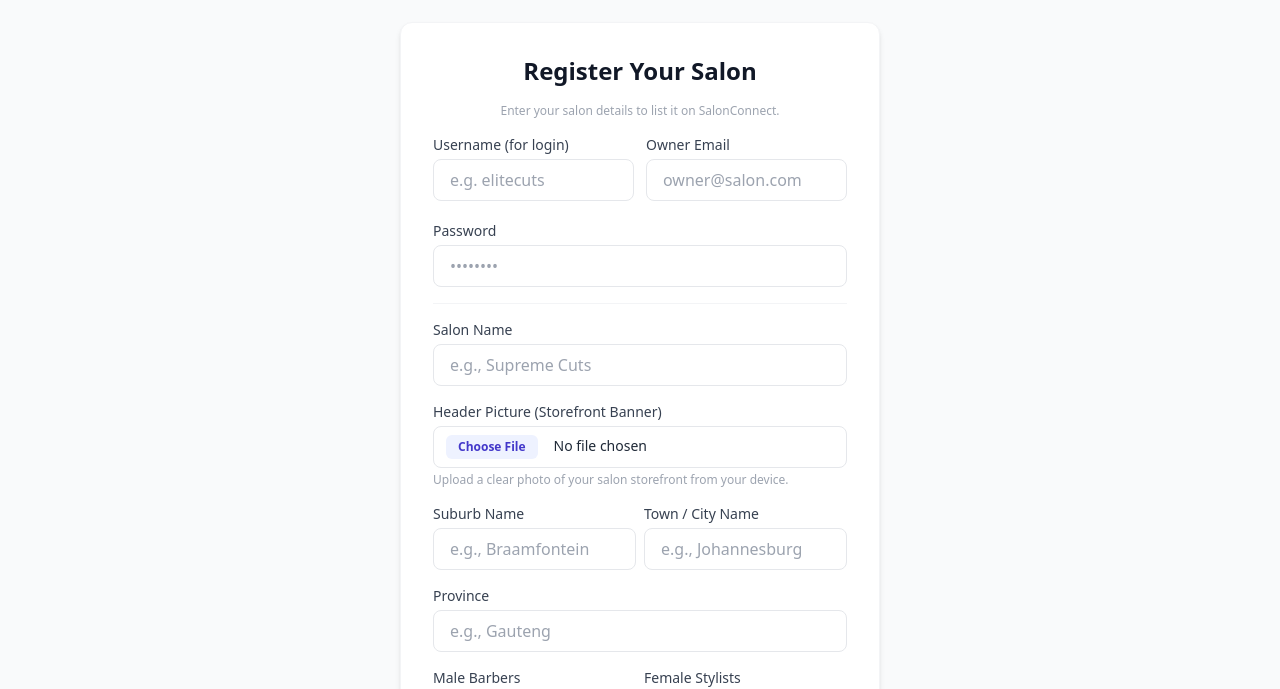
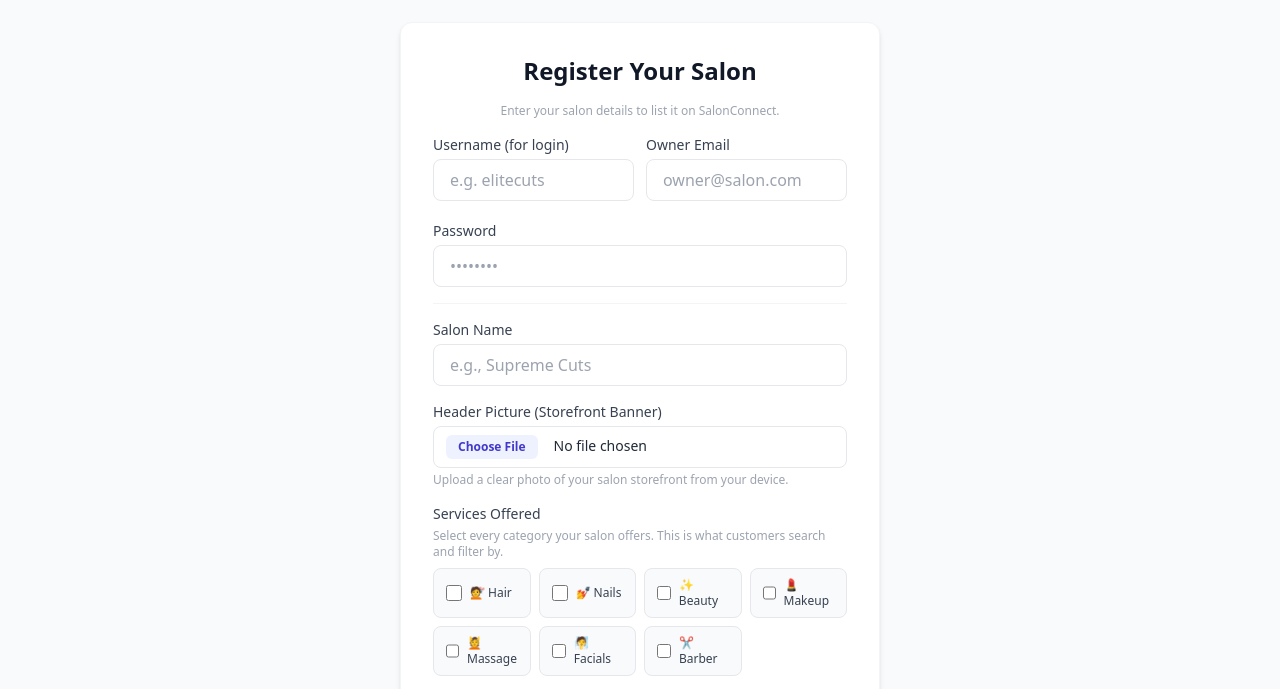
Before and after one commit to LESLEY-del/SALONCONNECT, a website: page register.html in a window 1280 px wide. Shown: the part 66-755 px from the top of the page. Drawn offline with nearby package versions, Linux system fonts and the light colour scheme.

Commit message:
Update register.html

```diff
--- a/register.html
+++ b/register.html
@@ -56,6 +56,43 @@
                     <label class="block text-sm font-medium text-gray-700">Header Picture (Storefront Banner)</label>
                     <input type="file" id="header-image-file" accept="image/*" required class="mt-1 w-full px-3 py-2 border rounded-lg outline-none focus:ring-2 focus:ring-indigo-500 text-sm file:mr-4 file:py-1 file:px-3 file:rounded-md file:border-0 file:text-xs file:font-semibold file:bg-indigo-50 file:text-indigo-700 hover:file:bg-indigo-100">
                     <p class="text-xs text-gray-400 mt-1">Upload a clear photo of your salon storefront from your device.</p>
+                </div>
+
+                <!-- Services Offered -->
+                <div>
+                    <label class="block text-sm font-medium text-gray-700 mb-1">Services Offered</label>
+                    <p class="text-xs text-gray-400 mb-2">Select every category your salon offers. This is what customers search and filter by.</p>
+                    <div class="grid grid-cols-2 sm:grid-cols-4 gap-2">
+                        <label class="flex items-center space-x-2 bg-gray-50 border border-gray-200 rounded-lg px-3 py-2 cursor-pointer text-xs font-medium text-gray-700 hover:bg-indigo-50 hover:border-indigo-200 transition">
+                            <input type="checkbox" name="services" value="hair" class="service-checkbox w-4 h-4 text-indigo-600 rounded">
+                            <span>💇 Hair</span>
+                        </label>
+                        <label class="flex items-center space-x-2 bg-gray-50 border border-gray-200 rounded-lg px-3 py-2 cursor-pointer text-xs font-medium text-gray-700 hover:bg-indigo-50 hover:border-indigo-200 transition">
+                            <input type="checkbox" name="services" value="nails" class="service-checkbox w-4 h-4 text-indigo-600 rounded">
+                            <span>💅 Nails</span>
+                        </label>
+                        <label class="flex items-center space-x-2 bg-gray-50 border border-gray-200 rounded-lg px-3 py-2 cursor-pointer text-xs font-medium text-gray-700 hover:bg-indigo-50 hover:border-indigo-200 transition">
+                            <input type="checkbox" name="services" value="beauty" class="service-checkbox w-4 h-4 text-indigo-600 rounded">
+                            <span>✨ Beauty</span>
+                        </label>
+                        <label class="flex items-center space-x-2 bg-gray-50 border border-gray-200 rounded-lg px-3 py-2 cursor-pointer text-xs font-medium text-gray-700 hover:bg-indigo-50 hover:border-indigo-200 transition">
+                            <input type="checkbox" name="services" value="makeup" class="service-checkbox w-4 h-4 text-indigo-600 rounded">
+                            <span>💄 Makeup</span>
+                        </label>
+                        <label class="flex items-center space-x-2 bg-gray-50 border border-gray-200 rounded-lg px-3 py-2 cursor-pointer text-xs font-medium text-gray-700 hover:bg-indigo-50 hover:border-indigo-200 transition">
+                            <input type="checkbox" name="services" value="massage" class="service-checkbox w-4 h-4 text-indigo-600 rounded">
+                            <span>💆 Massage</span>
+                        </label>
+                        <label class="flex items-center space-x-2 bg-gray-50 border border-gray-200 rounded-lg px-3 py-2 cursor-pointer text-xs font-medium text-gray-700 hover:bg-indigo-50 hover:border-indigo-200 transition">
+                            <input type="checkbox" name="services" value="facials" class="service-checkbox w-4 h-4 text-indigo-600 rounded">
+                            <span>🧖 Facials</span>
+                        </label>
+                        <label class="flex items-center space-x-2 bg-gray-50 border border-gray-200 rounded-lg px-3 py-2 cursor-pointer text-xs font-medium text-gray-700 hover:bg-indigo-50 hover:border-indigo-200 transition">
+                            <input type="checkbox" name="services" value="barber" class="service-checkbox w-4 h-4 text-indigo-600 rounded">
+                            <span>✂️ Barber</span>
+                        </label>
+                    </div>
+                    <p id="services-feedback" class="hidden text-xs mt-1 text-red-600 font-semibold">⚠️ Please select at least one service category.</p>
                 </div>
 
                 <!-- Location -->
@@ -203,6 +240,22 @@
         async function handleRegister(event) {
             event.preventDefault();
 
+            // Services Offered: require at least one selected category before
+            // letting the form submit, so a salon never ends up with an
+            // empty services list by accident.
+            const selectedServices = Array.from(
+                document.querySelectorAll('.service-checkbox:checked')
+            ).map(cb => cb.value);
+
+            const servicesFeedback = document.getElementById('services-feedback');
+
+            if (selectedServices.length === 0) {
+                servicesFeedback.classList.remove('hidden');
+                servicesFeedback.scrollIntoView({ behavior: 'smooth', block: 'center' });
+                return;
+            }
+            servicesFeedback.classList.add('hidden');
+
             const fileInput = document.getElementById('header-image-file');
             let headerImageBase64 = "";
 
@@ -223,6 +276,7 @@
                 password: document.getElementById('password').value,
                 salonName: document.getElementById('salon-name').value,
                 headerImage: headerImageBase64, // Sending base64 data string instead of a URL
+                services: selectedServices, // Array of category keys, e.g. ["hair", "barber"]
                 suburb: document.getElementById('suburb').value,
                 town: document.getElementById('town').value,
                 province: document.getElementById('province').value,
```
